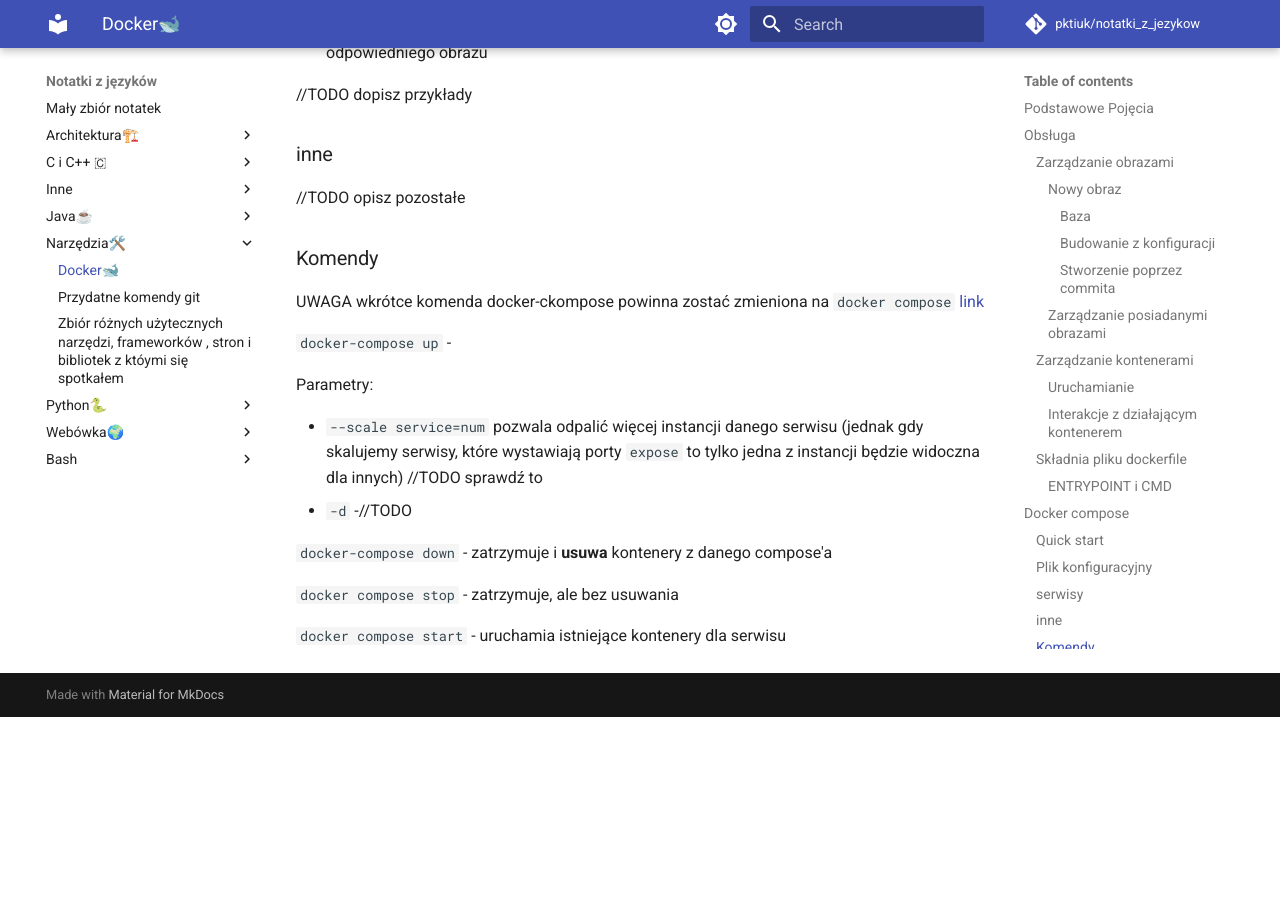
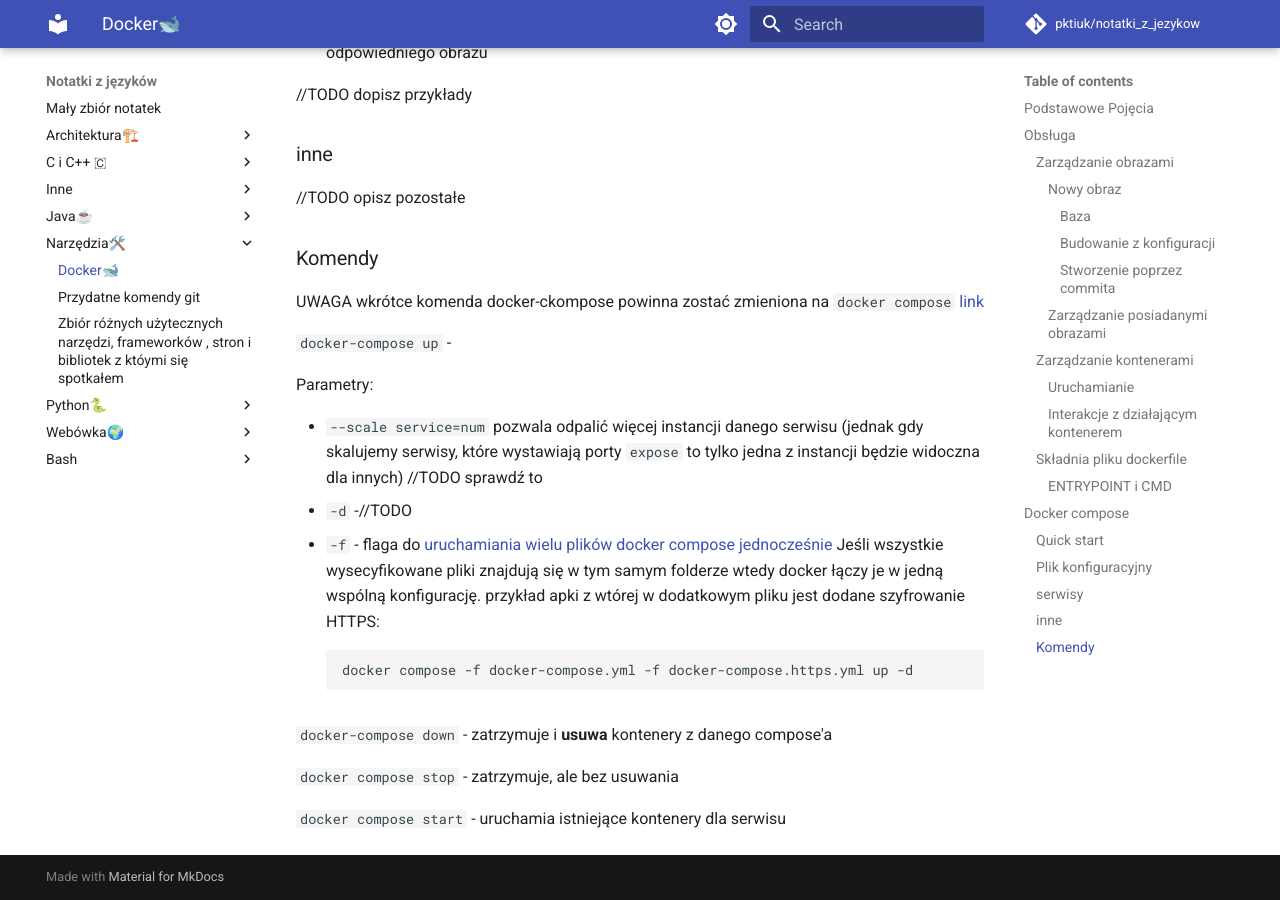
Before and after one commit to pktiuk/notatki_z_jezykow, an MkDocs documentation site: the page built from docs/Narzędzia🛠️/docker.md, in a window 1280 px wide and 900 px high, scrolled down 8112 px. Built offline with MkDocs 1.6.1 and Material for MkDocs 9.7.7, drawn with Linux system fonts in a browser that asks for light colours; comment, search, counter and statistics services are not loaded; before the commit the page ends 8829 px from its top, so only the background shows below that.

Commit message:
Opis flagi -f

````diff
--- a/docs/Narzędzia🛠️/docker.md
+++ b/docs/Narzędzia🛠️/docker.md
@@ -356,6 +356,11 @@
 
 - `--scale service=num` pozwala odpalić więcej instancji danego serwisu (jednak gdy skalujemy serwisy, które wystawiają porty `expose` to tylko jedna z instancji będzie widoczna dla innych) //TODO sprawdź to
 - `-d` -//TODO
+- `-f` - flaga do [uruchamiania wielu plików docker compose jednocześnie](https://docs.docker.com/compose/reference/#specifying-multiple-compose-files) Jeśli wszystkie wysecyfikowane pliki znajdują się w tym samym folderze wtedy docker łączy je w jedną wspólną konfigurację.
+    przykład apki z wtórej w dodatkowym pliku jest dodane szyfrowanie HTTPS:
+    ```bash
+    docker compose -f docker-compose.yml -f docker-compose.https.yml up -d
+    ```
 
 `docker-compose down` - zatrzymuje i **usuwa** kontenery z danego compose'a
 
````
